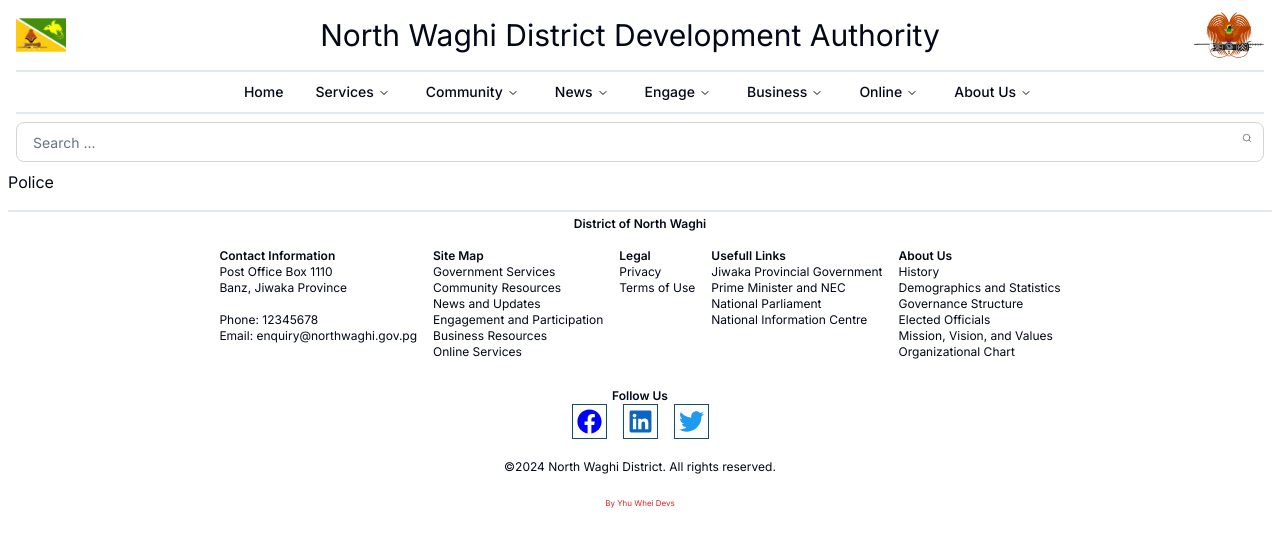
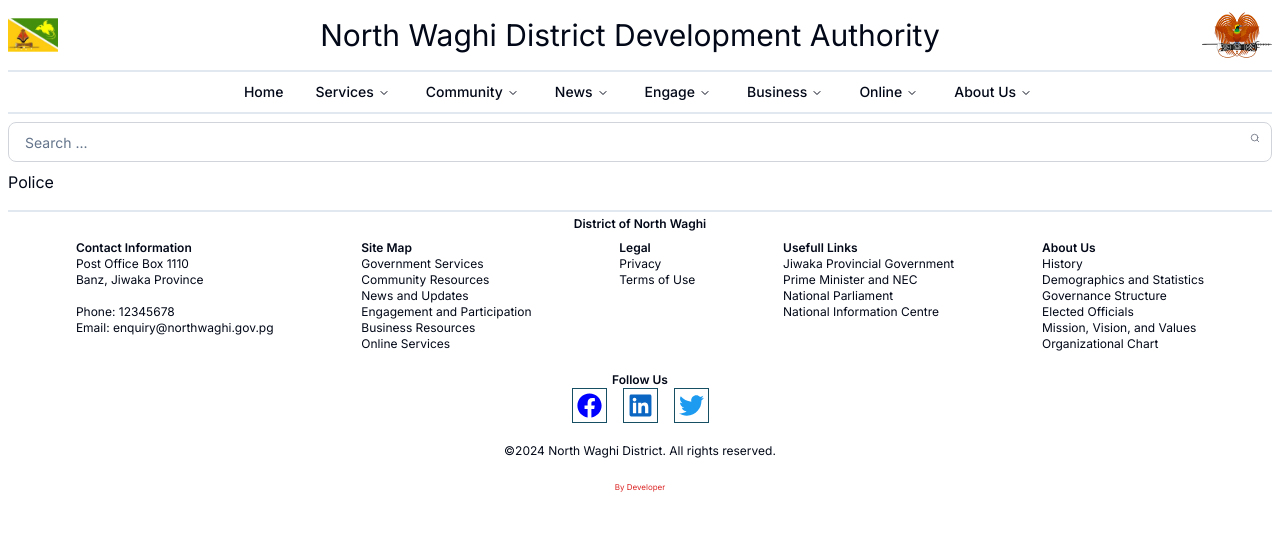
Before and after one commit to mkumie/north-waghi-dda, a Next.js app: page /gov/police in a window 1280 px wide. Shown: the top 546 px of the page. Built offline with nearby package versions, Linux system fonts and the light colour scheme.

Commit message:
Navigation - hover & click. Footer - content spread

```diff
--- a/app/layout.tsx
+++ b/app/layout.tsx
@@ -22,9 +22,7 @@ export default function RootLayout({
     <html lang="en">
       <body className={`${inter.className} pl-2 pr-2`}>
         <Header />
-        {/* <ComponentWrapper className="pl-2 pr-2"> */}
-        {children}
-        {/* </ComponentWrapper> */}
+        <ComponentWrapper className="pt-2">{children}</ComponentWrapper>
         <Footer />
       </body>
     </html>
--- a/components/footer/Footer.tsx
+++ b/components/footer/Footer.tsx
@@ -11,16 +11,19 @@ const Footer = () => {
       <h3 className="font-semibold p-1 w-full text-center">
         District of North Waghi
       </h3>
+      {/* <div className=""> */}
       <FooterContents />
+      {/* </div> */}
       <SocialLinks />
       <p className="mt-4 w-full text-center">
         &copy;{year} North Waghi District. All rights reserved.
       </p>
       <p className="text-[0.5rem] mt-4 w-full text-red-600 text-center">
-        By{" "}
-        <Link href={"https://yhuwheidevs.tech"} target="_blank">
+        By Developer
+        {/* Seek approval for below */}
+        {/* <Link href={"https://yhuwheidevs.tech"} target="_blank">
           Yhu Whei Devs
-        </Link>
+        </Link> */}
       </p>
     </footer>
   );
--- a/components/footer/FooterContents.tsx
+++ b/components/footer/FooterContents.tsx
@@ -11,8 +11,7 @@ import About from "./About";
 
 const FooterContents = () => {
   return (
-    // <div className="flex flex-wrap justify-center gap-4 mb-4">
-    <div className="grid grid-cols-2 sm:flex sm:flex-row gap-4 mb-4 p-2">
+    <div className="grid grid-cols-2 sm:flex sm:flex-row gap-4 mb-4 sm:container sm:justify-around">
       <ContactInfo />
       {/* <QuickLinks /> */}
       {/* <SocialLinks /> */}
--- a/components/header/Header.tsx
+++ b/components/header/Header.tsx
@@ -7,8 +7,8 @@ import Search from "../Search";
 
 const Header = () => {
   return (
-    <header className="p-2 pt-0 lg:p-2 lg:pt-0">
-      <div className="hidden lg:flex justify-between items-center border-b-2">
+    <header>
+      <div className="hidden md:flex justify-between items-center border-b-2">
         <Link href={"/"}>
           <Icons.logo height={50} width={50} />
         </Link>
@@ -17,11 +17,11 @@ const Header = () => {
         </h1>
         <Icons.crest height={70} width={70} />
       </div>
-      <div className="hidden lg:flex border-b-2">
+      <div className="hidden md:flex border-b-2">
         <Navbar />
       </div>
       {/* Mobile Nav */}
-      <div className="lg:hidden flex justify-between items-center border-b-2">
+      <div className="md:hidden flex justify-between items-center border-b-2">
         <Link href={"/"}>
           <Icons.logo height={50} width={50} />
         </Link>
--- a/components/header/MobileNav.tsx
+++ b/components/header/MobileNav.tsx
@@ -22,7 +22,7 @@ const MobileNav = () => {
     <Sheet open={open} onOpenChange={setOpen}>
       {/* Button to trigger opening the mobile sheet menu */}
       <SheetTrigger asChild onClick={() => setSelectedMenu(null)}>
-        <Button variant="ghost" size="icon" className="lg:hidden">
+        <Button variant="ghost" size="icon" className="md:hidden">
           <MenuIcon />
         </Button>
       </SheetTrigger>
--- a/components/header/Navbar.tsx
+++ b/components/header/Navbar.tsx
@@ -1,6 +1,6 @@
 "use client";
 
-import React from "react";
+import React, { useState } from "react";
 import {
   NavigationMenu,
   NavigationMenuContent,
@@ -25,7 +25,13 @@ import {
 import { useRouter } from "next/navigation";
 
 const Navbar = () => {
-  const router = useRouter();
+  // const router = useRouter();
+
+  const [isOpen, setIsOpen] = useState(false);
+
+  const handleMenuClick = () => {
+    setIsOpen(!isOpen);
+  };
 
   return (
     <NavigationMenu className="mx-auto flex flex-row">
@@ -45,10 +51,12 @@ const Navbar = () => {
         {nav_menus.map((component, index) => {
           return (
             <NavigationMenuItem key={index}>
-              <NavigationMenuTrigger>
-                <Link href={component.label.href}>{component.label.title}</Link>
-              </NavigationMenuTrigger>
-              <NavigationMenuContent>
+              <Link href={component.label.href}>
+                <NavigationMenuTrigger onClick={handleMenuClick}>
+                  {component.label.title}
+                </NavigationMenuTrigger>
+              </Link>
+              <NavigationMenuContent className={isOpen ? "active" : ""}>
                 <ul className="w-[160px]">
                   {component.submenu?.map((item) => (
                     <ListItem
```
